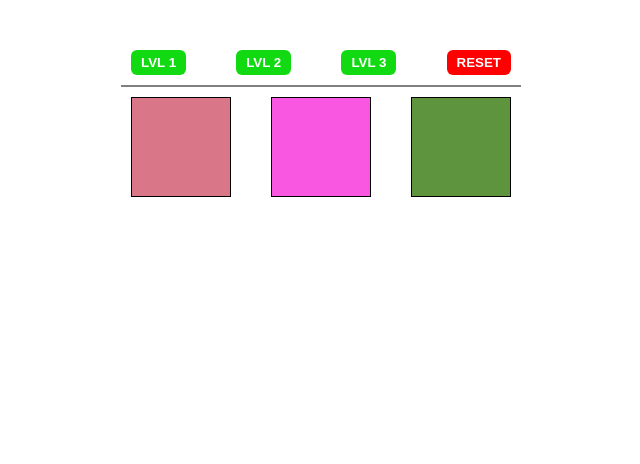
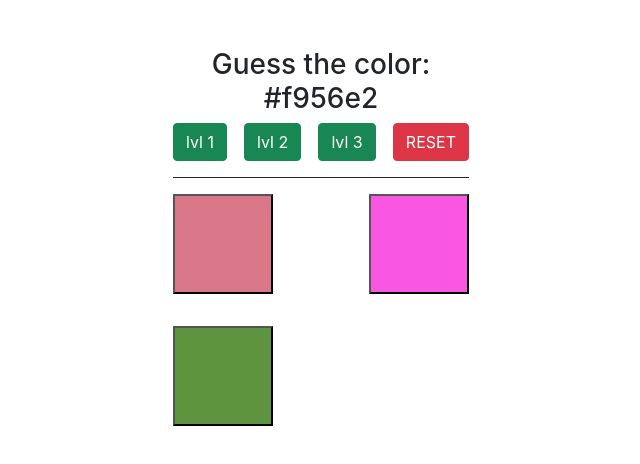
Before and after one commit to CupeX/react-color-game, a React (Create React App) app: page / in a window 1280 px wide. Shown: the top 464 px of the page, without its empty margins (319-959 px from the left). Built offline with nearby package versions, Linux system fonts and the light colour scheme.

Commit message:
new updates

```diff
--- /dev/null
+++ b/src/components/ButtonComponent.js
@@ -0,0 +1,11 @@
+import { Button } from 'reactstrap';
+
+const ButtonComponent = props => {
+  return (
+    <Button color={props.color} onClick={() => props.onClick()}>
+      {props.children}
+    </Button>
+  );
+};
+
+export default ButtonComponent;
--- a/src/components/colorBoxes.js
+++ b/src/components/colorBoxes.js
@@ -1,4 +1,3 @@
-import './index.css';
 import { nanoid } from 'nanoid';
 
 const ColorBoxes = props => {
@@ -15,11 +14,11 @@ const ColorBoxes = props => {
   };
 
   return (
-    <div className="box-container">
+    <div className="d-flex flex-wrap justify-content-between">
       {background.map(x => (
         <div key={nanoid()}>
           <button
-            className="box"
+            className="box p-5 my-3"
             style={{ background: x }}
             onClick={() => colorChecker(x)}
           ></button>
--- a/src/components/index.css
+++ /dev/null
@@ -1,46 +0,0 @@
-.box-container {
-  display: flex;
-  justify-content: space-between;
-  flex-wrap: wrap;
-}
-
-.box {
-  display: flex;
-  align-items: center;
-  justify-content: center;
-  height: 100px;
-  width: 100px;
-  margin: 10px;
-  border: 1px solid black;
-}
-
-.main {
-  display: flex;
-  flex-flow: column;
-  justify-content: center;
-  max-width: 400px;
-  margin: 50px auto;
-}
-
-.btn-wrapper {
-  display: flex;
-  justify-content: space-between;
-  padding-bottom: 10px;
-  border-bottom: 2px solid grey;
-}
-
-.btn {
-  margin: 0 10px;
-  padding: 5px 10px;
-  border-radius: 6px;
-  border: none;
-  color: white;
-  text-transform: uppercase;
-  font-weight: 700;
-}
-.lvl-btn {
-  background-color: rgb(18, 218, 18);
-}
-.reset-btn {
-  background-color: red;
-}
--- a/src/components/mainVisual.js
+++ b/src/components/mainVisual.js
@@ -1,4 +1,5 @@
 import { useState, useEffect } from 'react';
+import ButtonComponent from './ButtonComponent';
 import ColorBoxes from './colorBoxes';
 
 const hexGen = length => {
@@ -33,29 +34,29 @@ const MainVisual = () => {
 
   const lvlHandler = prop => {
     setCounter(prop);
-    getNewColors();
   };
 
   const resetHandler = () => {
     setCounter(3);
-    getNewColors();
   };
 
   return (
-    <div className="main">
-      <div className="btn-wrapper">
-        <button onClick={() => lvlHandler(3)} className="btn lvl-btn">
+    <div className="container w-25 d-flex flex-column mt-5">
+      <h3>Guess the color: {trueColor}</h3>
+      <div className="d-flex justify-content-between border-bottom border-dark pb-3">
+        <ButtonComponent onClick={() => lvlHandler(3)} color="success">
           lvl 1
-        </button>
-        <button onClick={() => lvlHandler(6)} className="btn lvl-btn">
+        </ButtonComponent>
+        <ButtonComponent onClick={() => lvlHandler(6)} color="success">
           lvl 2
-        </button>
-        <button onClick={() => lvlHandler(9)} className="btn lvl-btn">
+        </ButtonComponent>
+        <ButtonComponent onClick={() => lvlHandler(9)} color="success">
           lvl 3
-        </button>
-        <button onClick={() => resetHandler()} className="btn reset-btn">
+        </ButtonComponent>
+
+        <ButtonComponent onClick={() => resetHandler(3)} color="danger">
           RESET
-        </button>
+        </ButtonComponent>
       </div>
       <ColorBoxes background={colors} trueColor={trueColor} />
     </div>
--- a/src/index.js
+++ b/src/index.js
@@ -1,8 +1,9 @@
 import React from 'react';
 import ReactDOM from 'react-dom';
-import './index.css';
 import App from './App';
 import reportWebVitals from './reportWebVitals';
+import 'bootstrap/dist/css/bootstrap.min.css';
+import './index.css';
 
 ReactDOM.render(
   <React.StrictMode>
```
Also changed, not shown: package.json (+7 -0 lines), 1 other file (tests, documents, lock files or other folders).
